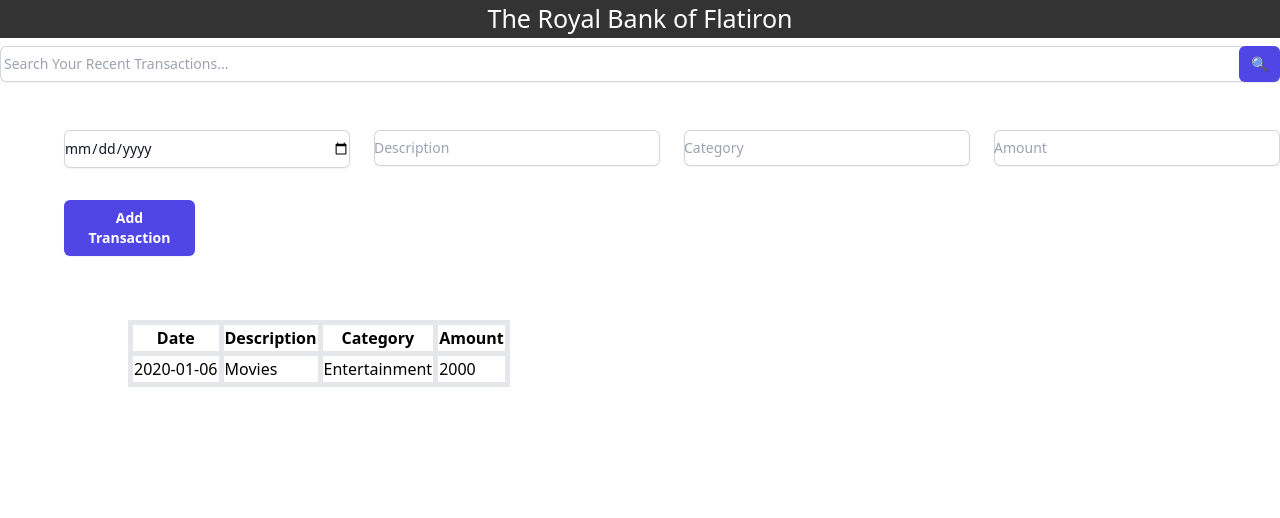
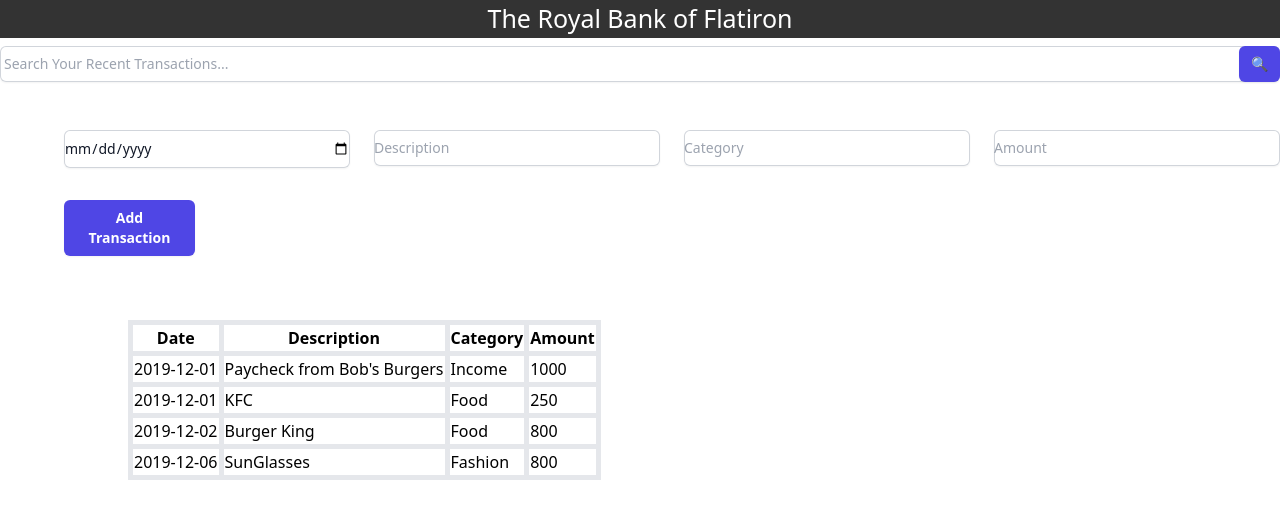
Before and after one commit to reez-code/bank-of-flatiron, a React (Vite) app: page / in a window 1280 px wide. Shown: the top 518 px of the page. Built offline with nearby package versions, Linux system fonts and the light colour scheme.

Commit message:
increased  data in data.js

```diff
--- a/src/assets/data.js
+++ b/src/assets/data.js
@@ -1,10 +1,31 @@
 const transactions = [
   {
     id: 1,
-    date: "2020-01-06",
-    description: "Movies",
-    category: "Entertainment",
-    amount: 2000,
+    date: "2019-12-01",
+    description: "Paycheck from Bob's Burgers",
+    category: "Income",
+    amount: 1000,
+  },
+  {
+    id: 2,
+    date: "2019-12-01",
+    description: "KFC",
+    category: "Food",
+    amount: 250,
+  },
+  {
+    id: 3,
+    date: "2019-12-02",
+    description: "Burger King",
+    category: "Food",
+    amount: 800,
+  },
+  {
+    id: 4,
+    date: "2019-12-06",
+    description: "SunGlasses",
+    category: "Fashion",
+    amount: 800,
   },
 ];
 
```
